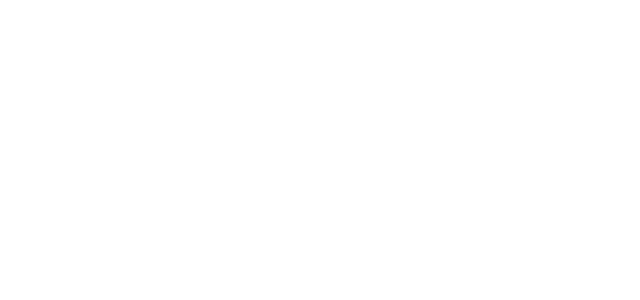
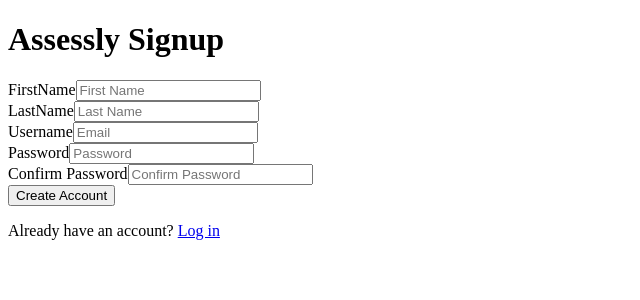
Before and after one commit to SatoruZati/Assessly, a React (Vite) app in the folder Client/: page / in a window 1280 px wide. Shown: the top 300 px of the page, without its empty margins (0-640 px from the left). Built offline with nearby package versions, Linux system fonts and the light colour scheme.

Commit message:
added the Signup page

```diff
--- a/Client/package.json
+++ b/Client/package.json
@@ -11,8 +11,10 @@
   },
   "dependencies": {
     "@tailwindcss/vite": "^4.1.4",
+    "axios": "^1.8.4",
     "react": "^19.0.0",
     "react-dom": "^19.0.0",
+    "react-router-dom": "^7.5.1",
     "tailwindcss": "^4.1.4"
   },
   "devDependencies": {
--- a/Client/src/App.tsx
+++ b/Client/src/App.tsx
@@ -1,13 +1,15 @@
-import { useState } from 'react'
-import './Global.css'
+import { BrowserRouter, Routes, Route } from "react-router-dom"
+import Signup from './pages/Signup'
 
 function App() {
-  const [count, setCount] = useState(0)
 
   return (
-    <>
+    <BrowserRouter>
+        <Routes>
+            {<Route path='/' element = {<Signup/>}/>}
+        </Routes>
+    </BrowserRouter>
 
-    </>
   )
 }
 
--- /dev/null
+++ b/Client/src/Components/Input.tsx
@@ -0,0 +1,26 @@
+import React from 'react';
+
+interface InputProps {
+  label: string;
+  type: string;
+  placeholder: string;
+  inputRef: React.RefObject<HTMLInputElement | null>;
+}
+
+const Input: React.FC<InputProps> = ({ label, type, placeholder, inputRef }) => {
+  return (
+    <div className="mb-5">
+      <label className="block text-gray-700 text-sm font-bold mb-2" htmlFor={label}>
+        {label}
+      </label>
+      <input
+        ref={inputRef}
+        className="shadow-sm appearance-none border rounded-lg w-full py-3 px-4 text-gray-700 leading-tight focus:outline-none focus:ring-2 focus:ring-blue-500"
+        type={type}
+        placeholder={placeholder}
+      />
+    </div>
+  );
+};
+
+export default Input;
--- /dev/null
+++ b/Client/src/pages/Signup.tsx
@@ -0,0 +1,92 @@
+import { useRef } from "react";
+import { useNavigate } from "react-router-dom";
+import axios from "axios";
+import Input from "../Components/Input";
+
+const Signup: React.FC = () => {
+  const usernameRef = useRef<HTMLInputElement>(null);
+  const passwordRef = useRef<HTMLInputElement>(null);
+  const initialpassRef = useRef<HTMLInputElement>(null);
+  const firstnameRef = useRef<HTMLInputElement>(null);
+  const lastnameRef = useRef<HTMLInputElement>(null);
+  const navigate = useNavigate();
+
+  async function signup() {
+    const firstname = firstnameRef.current?.value;
+    const lastname = lastnameRef.current?.value;
+    const username = usernameRef.current?.value;
+    const initialpassword = initialpassRef.current?.value;
+    const finalpass = passwordRef.current?.value;
+
+    if (!firstname || !lastname || !username || !initialpassword || !finalpass) {
+      alert("Please fill in all fields.");
+      return;
+    }
+
+    if (initialpassword !== finalpass) {
+      alert("Passwords do not match. Please try again.");
+      return;
+    }
+
+    try {
+      await axios.post("https://localhost:3000/signup", {
+        firstName: firstname,
+        lastName: lastname,
+        username: username,
+        password: finalpass,
+      });
+      alert("Signup Successful!");
+      navigate("/signin");
+    } catch (error: any) {
+      console.error(error);
+      if (error.response && error.response.status === 409) {
+        alert("Signup Failed: Username already exists!");
+      } else {
+        alert("Signup Failed: An unexpected error occurred.");
+      }
+    }
+  }
+
+  return (
+    <div>
+      <h1>Assessly Signup</h1>
+
+      <form
+        onSubmit={(e) => {
+          e.preventDefault();
+          signup();
+        }}
+      >
+        <div>
+          <Input label="FirstName" type="text" placeholder="First Name" inputRef={firstnameRef} />
+        </div>
+        <div>
+          <Input label="LastName" type="text" placeholder="Last Name" inputRef={lastnameRef} />
+        </div>
+        <div>
+          <Input label="Username" type="email" placeholder="Email" inputRef={usernameRef} />
+        </div>
+        <div>
+          <Input label="Password" type="password" placeholder="Password" inputRef={initialpassRef} />
+        </div>
+        <div>
+          <Input label="Confirm Password" type="password" placeholder="Confirm Password" inputRef={passwordRef} />
+        </div>
+
+        <div>
+          <button type="submit">
+            Create Account
+          </button>
+        </div>
+      </form>
+
+      <div>
+        <p>
+          Already have an account? <a href="/signin">Log in</a>
+        </p>
+      </div>
+    </div>
+  );
+};
+
+export default Signup;
```
Also changed, not shown: 1 other file (tests, documents, lock files or other folders).
